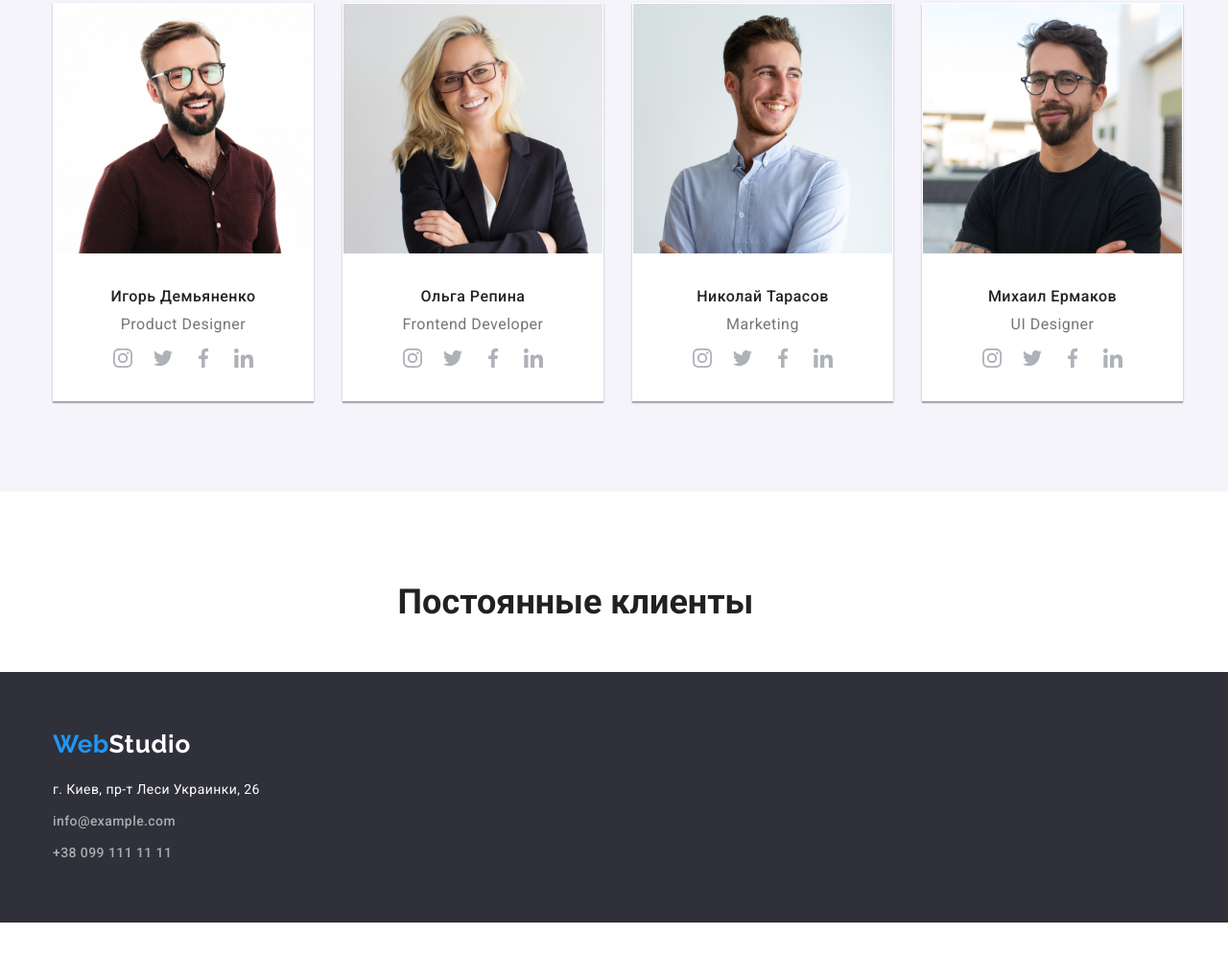
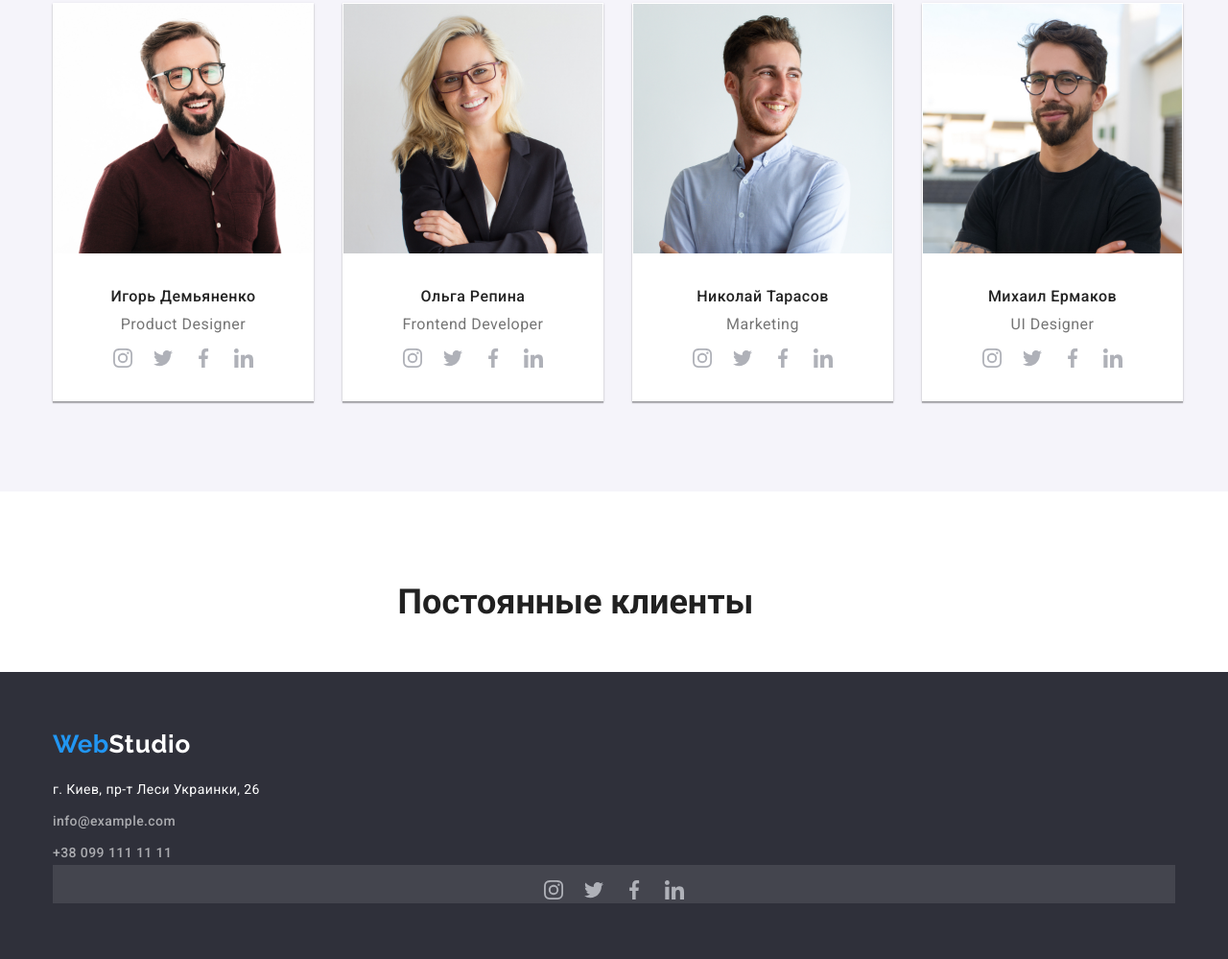
Before and after one commit to tanyazharik/goit-markup-hw-04, a plain HTML site: page index.html in a window 1280 px wide. Shown: the part 1784-2783 px from the top of the page at 96% size. Before the commit the page ends 2745 px from the top, so only its background shows below. Drawn offline with nearby package versions, Linux system fonts and the light colour scheme.

Commit message:
сохраняет изменения

```diff
--- a/css/styles.css
+++ b/css/styles.css
@@ -676,7 +676,11 @@ box-shadow: 0px 1px 1px 0px #0000001F;
   margin-bottom: 50px;
 }
 
-
+.social-link-footer {
+  display: block;
+  background-color: rgba(255, 255, 255, 0.1);
+  fill: #ffffff;
+}
 
 
 
--- a/index.html
+++ b/index.html
@@ -312,12 +312,36 @@
     <!--Подвал-->
 
     <footer class="footer">
-        <div class="container">
+        <div class="container footer-contacts">
             <a href="" class="link"><span class="primary-logo">Web</span><span class="third-logo">Studio</span></a>
             <div class="footer-address">
                 <address class="address">г. Киев, пр-т Леси Украинки, 26</address>
                 <a href="mailto:info@example.com" class="link  first secondary-link">info@example.com</a>
                 <a href="tel:+380991111111" class="link secondary-link">+38 099 111 11 11</a>
+            </div>
+            <div class="social-link-footer">
+            <ul class="social-links">
+                <li class="social-item">
+                    <svg class="insta-link" width="20px" height="20px">
+                        <use href="./images/icons.svg#icon-instagram"></use>
+                    </svg>
+                </li>
+                <li class="social-item">
+                    <svg class="twitter-link" width="20px" height="20px">
+                        <use href="./images/icons.svg#icon-twitter"></use>
+                    </svg>
+                </li>
+                <li class="social-item">
+                    <svg class="fb-link" width="20px" height="20px">
+                        <use href="./images/icons.svg#icon-facebook"></use>
+                    </svg>
+                </li>
+                <li class="social-item">
+                    <svg class="in-link" width="20px" height="20px">
+                        <use href="./images/icons.svg#icon-linkedin"></use>
+                    </svg>
+                </li>
+            </ul>
             </div>
         </div>
     </footer>
```
